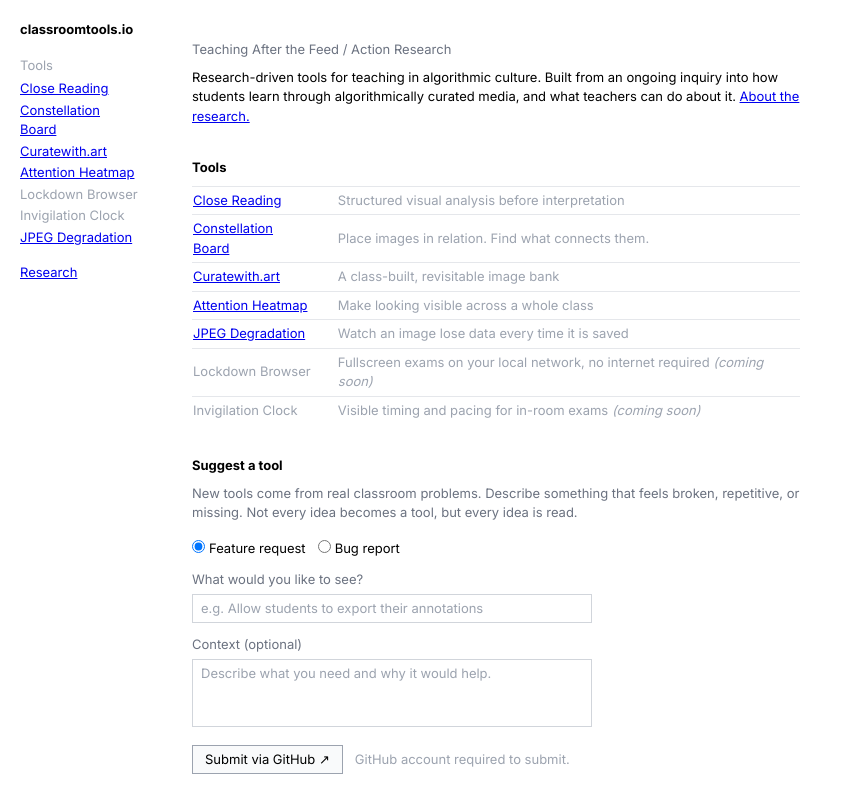
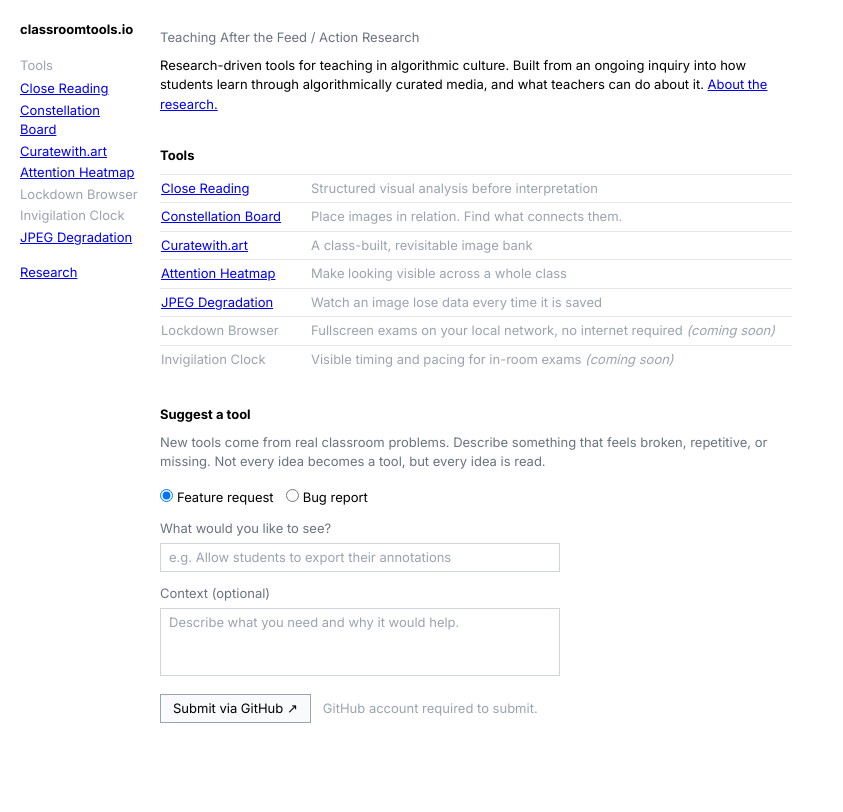
Before and after one commit to ohwowgreat/classroomtools.io, a Next.js app: page / in a window 1280 px wide. Shown: the whole page, without its empty margins (0-843 px from the left). Built offline with nearby package versions, Linux system fonts and the light colour scheme.

Commit message:
Align content left edge flush with nav right edge

```diff
--- a/app/(site)/layout.tsx
+++ b/app/(site)/layout.tsx
@@ -8,7 +8,7 @@
         <Nav />
       </aside>
       {/* Scrollable content */}
-      <main className="ml-40 flex-1 p-8 max-w-2xl">
+      <main className="ml-40 flex-1 pt-5 pr-10 pb-10 max-w-2xl">
         {children}
       </main>
     </div>
```
